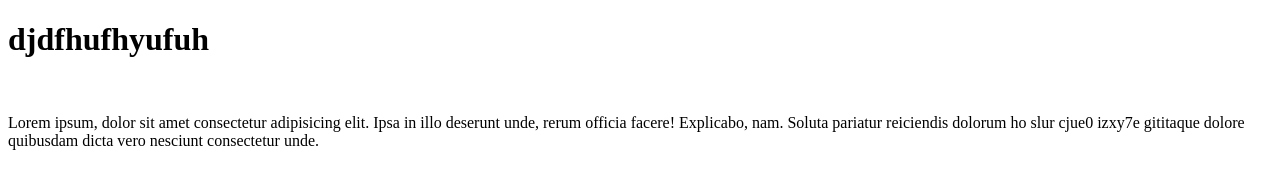
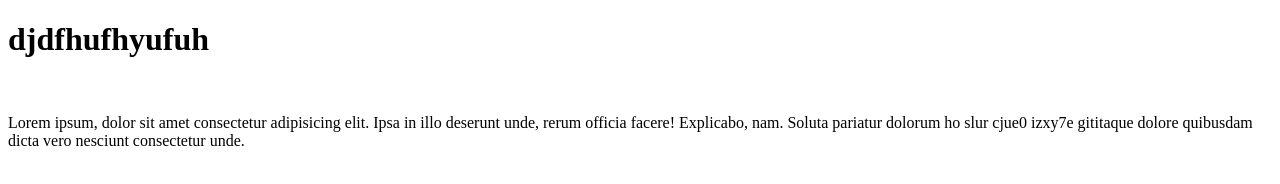
Before and after one commit to Toriqul202/gitta, a plain HTML site: page index.html in a window 1280 px wide. Drawn offline with Linux system fonts and the light colour scheme.

Commit message:
halkabuji

```diff
--- a/index.html
+++ b/index.html
@@ -9,6 +9,6 @@
 <body>
     <h1>djdfhufhyufuh</h1>
     <img src="../urban/background.png" alt="">
-    <p>Lorem ipsum, dolor sit amet consectetur adipisicing elit. Ipsa in illo deserunt unde, rerum officia facere! Explicabo, nam. Soluta pariatur reiciendis dolorum ho slur cjue0 izxy7e gititaque dolore quibusdam dicta vero nesciunt consectetur unde.</p>
+    <p>Lorem ipsum, dolor sit amet consectetur adipisicing elit. Ipsa in illo deserunt unde, rerum officia facere! Explicabo, nam. Soluta pariatur  dolorum ho slur cjue0 izxy7e gititaque dolore quibusdam dicta vero nesciunt consectetur unde.</p>
 </body>
 </html>
```
